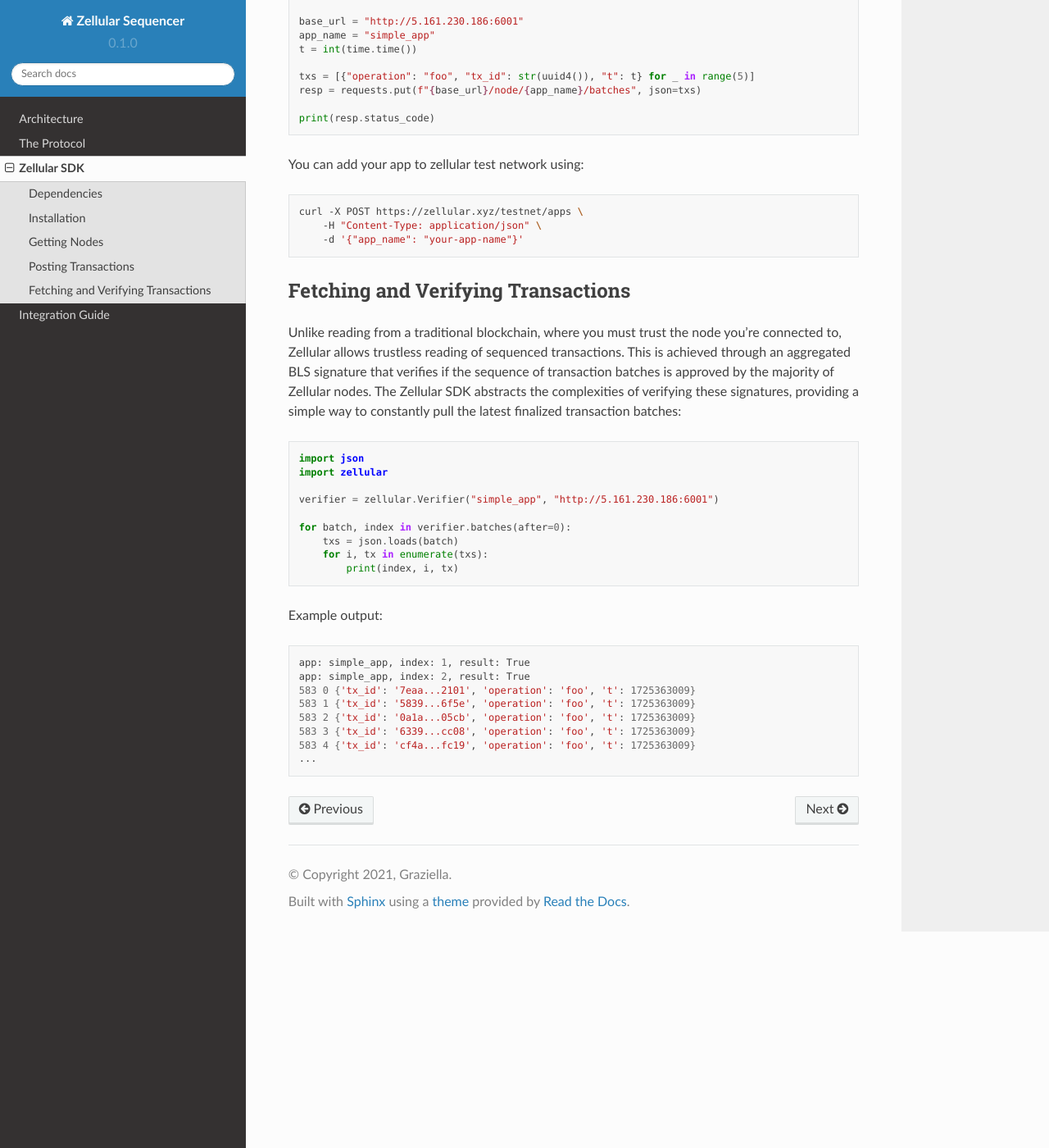
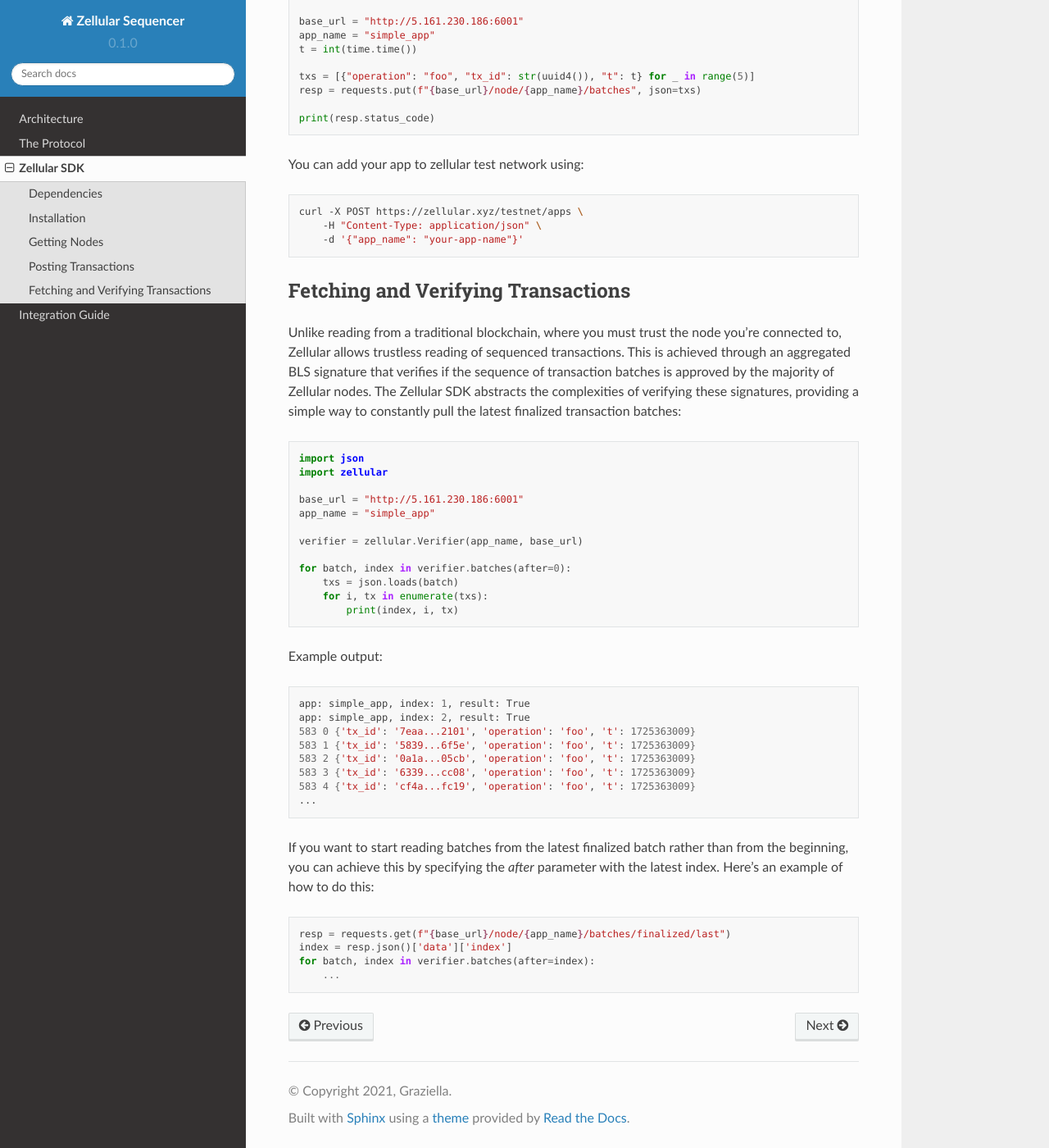
Before and after one commit to zellular-xyz/zsequencer, a Sphinx documentation site: the page built from docs/source/sdk.rst, in a window 1280 px wide and 1400 px high, scrolled down 1614 px. Shown: the whole window at 82% size. Built offline with Sphinx 7.4.7 and the Read the Docs theme 2.0.0, drawn with Linux system fonts in a browser that asks for light colours.

Commit message:
show how read from latest

```diff
--- a/docs/source/sdk.rst
+++ b/docs/source/sdk.rst
@@ -111,7 +111,10 @@ Unlike reading from a traditional blockchain, where you must trust the node you'
     import json
     import zellular
 
-    verifier = zellular.Verifier("simple_app", "http://5.161.230.186:6001")
+    base_url = "http://5.161.230.186:6001"
+    app_name = "simple_app"
+
+    verifier = zellular.Verifier(app_name, base_url)
 
     for batch, index in verifier.batches(after=0):
         txs = json.loads(batch)
@@ -130,3 +133,12 @@ Example output:
     583 3 {'tx_id': '6339...cc08', 'operation': 'foo', 't': 1725363009}
     583 4 {'tx_id': 'cf4a...fc19', 'operation': 'foo', 't': 1725363009}
     ...
+
+If you want to start reading batches from the latest finalized batch rather than from the beginning, you can achieve this by specifying the `after` parameter with the latest index. Here’s an example of how to do this:
+
+.. code-block:: python
+
+    resp = requests.get(f"{base_url}/node/{app_name}/batches/finalized/last")
+    index = resp.json()['data']['index']
+    for batch, index in verifier.batches(after=index):
+        ...
```
Also changed, not shown: docs/source/images/image2.png (deleted).
